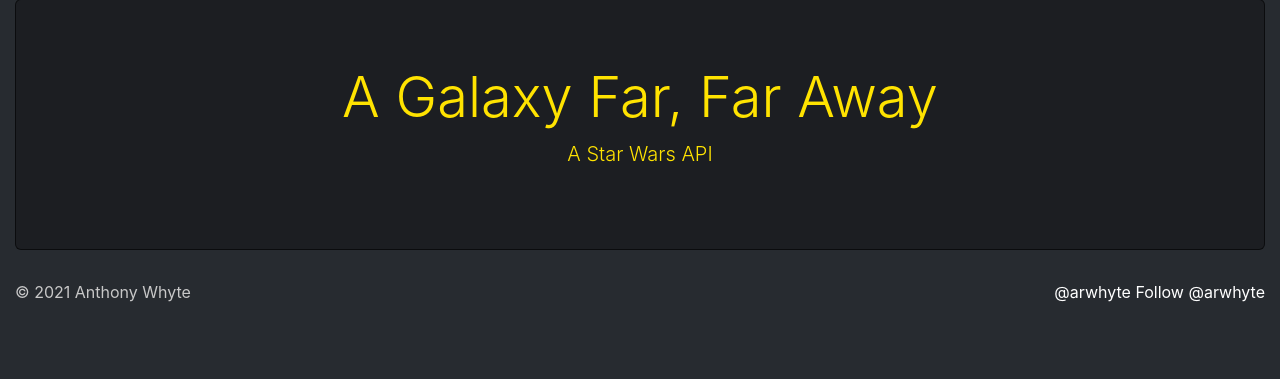
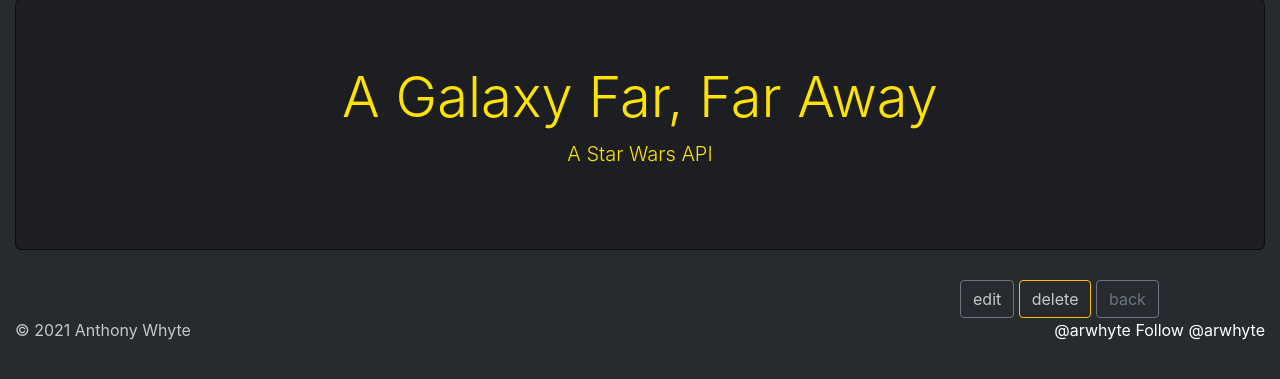
Before and after one commit to ykamat/gffa, a Django app: template apps/webapp/templates/webapp/person_detail.html in a window 1280 px wide. Shown: the part 131-510 px from the top of the page. Run offline with Django 3.2, Linux system fonts and the light colour scheme; the template is opened without the code that fills it: values that come from a table or form of the project are taken from there, others are empty; the visitor is signed in with stand-in values (Sample User, id 1); parts of the project's set-up code (start-up, migrations or seed data) failed here and were passed over; some libraries are stand-ins or nearby versions.

Commit message:
Added nav buttons to person detail

```diff
--- a/apps/webapp/templates/webapp/person_detail.html
+++ b/apps/webapp/templates/webapp/person_detail.html
@@ -1,6 +1,26 @@
 {% extends 'webapp/base.html' %}
 {% block mainbody %}
 
+    <header>
+        <div class="row">
+            <div class="col-sm-9">
+                <h2>{{ site.site_name | safe }}</h2>
+            </div>
+            {% if user.is_authenticated %}
+                <div class="col-xs-1">
+                    <a class="btn btn-outline-secondary">edit</a>
+                </div>
+                <div class="col-xs-1">
+                    &nbsp;<a class="btn btn-outline-warning">delete</a>
+                </div>
+            {% endif %}
+            <div class="col-xs-1">
+                &nbsp;<a class="btn btn-outline-secondary" href="{{request.META.HTTP_REFERER}}">back</a>
+            </div>
+        </div>
+    </header>
+
+    <article>
         {% if persons.name %}
             <div class="row">
                 <div class="col-sm-2">
@@ -110,5 +130,5 @@
                 </div>
             </div>
         {% endif %}
-
+    </article>
 {% endblock mainbody %}
```
Lines whose indentation alone changed are shown as unchanged.
